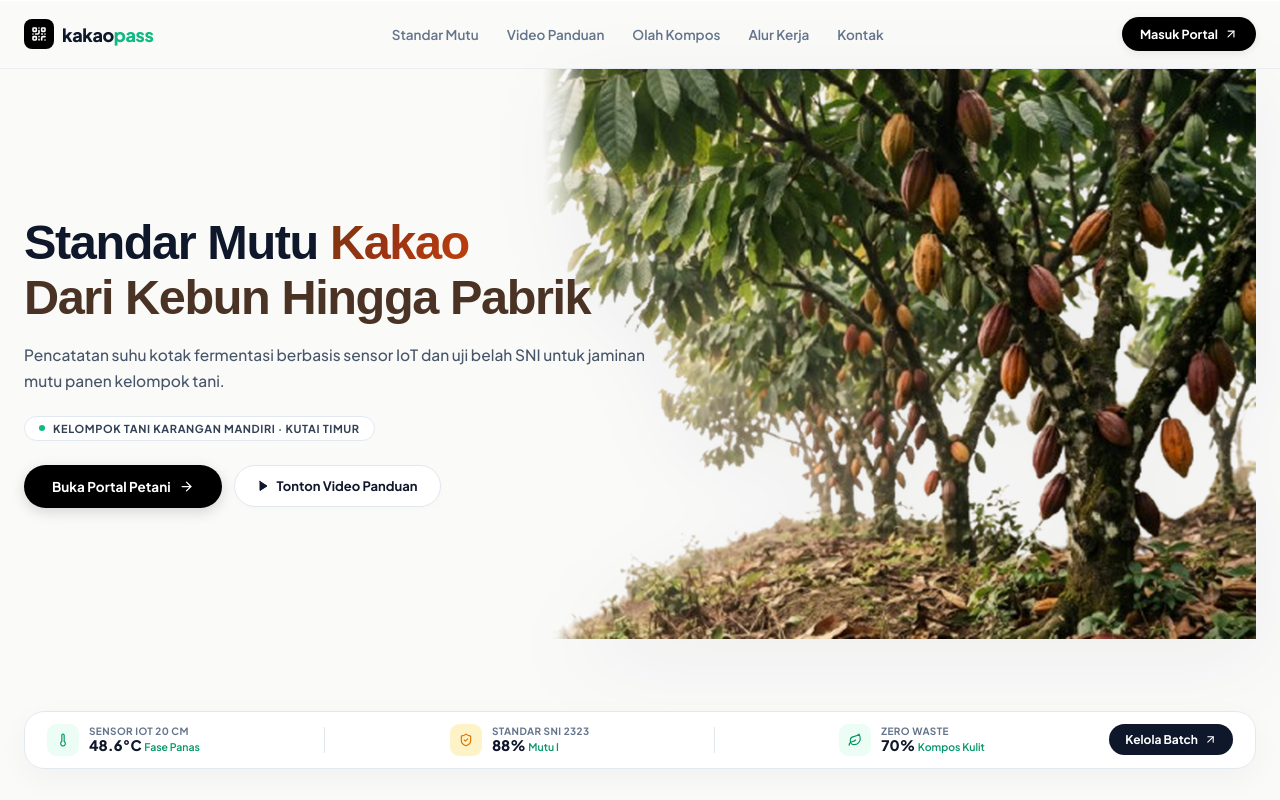
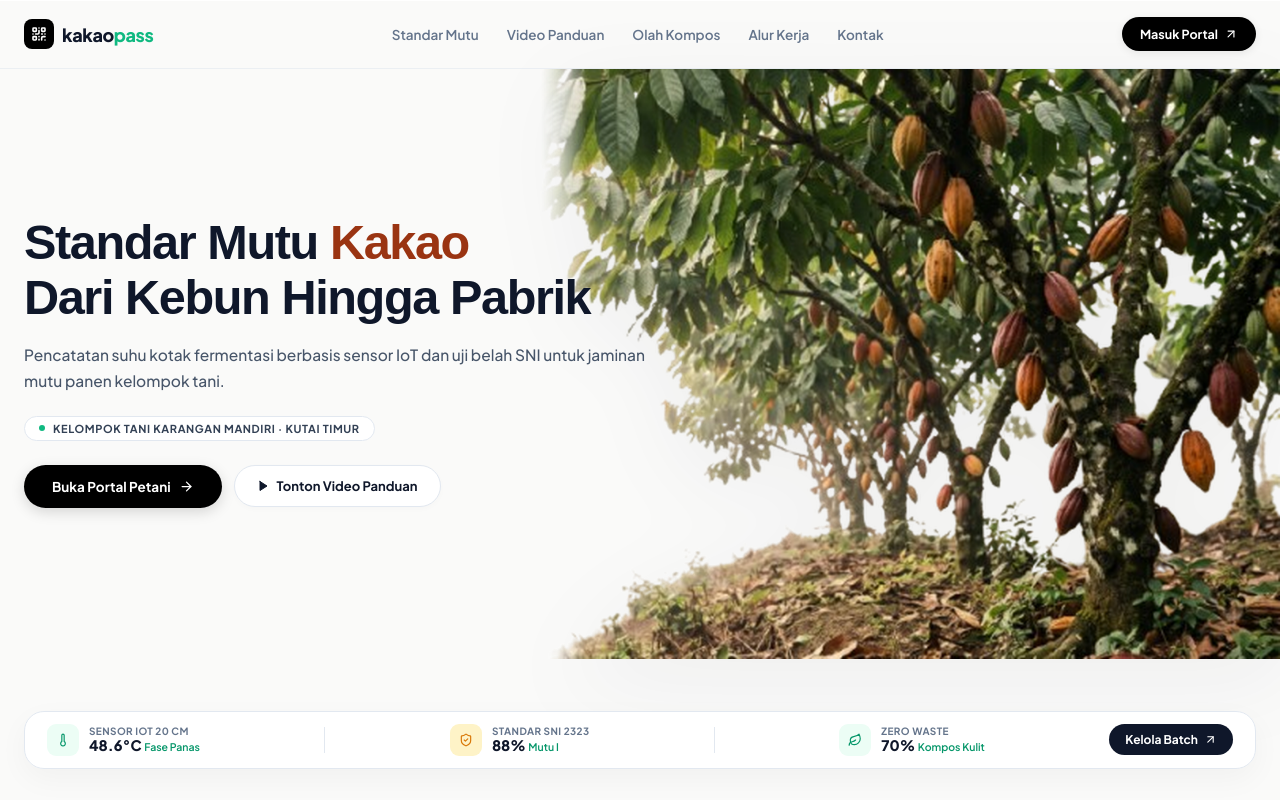
Before and after one commit to RafiAbdurrohim/kakao-pass, a Next.js app: page / in a window 1280 px wide. Shown: the top 800 px of the page. Built offline with nearby package versions, Linux system fonts and the light colour scheme.

Commit message:
fix: hilangkan celah putih di sisi kanan agar foto full bleed dan sederhanakan judul menjadi tepat 2 warna (hitam & coklat kakao)

```diff
--- a/app/kp.css
+++ b/app/kp.css
@@ -1122,15 +1122,14 @@
 .concept-hero-section{position:relative;width:100%;min-height:100vh;min-height:100dvh;display:flex;flex-direction:column;justify-content:space-between;padding-top:100px;padding-bottom:32px;background-color:#fafaf9;border-bottom:1px solid #f1f5f9;overflow:hidden}
 .concept-hero-inner{width:min(1280px,calc(100% - 48px));margin:0 auto;display:flex;flex-direction:column;justify-content:space-between;flex:1;min-height:calc(100vh - 132px);min-height:calc(100dvh - 132px);position:relative;z-index:2}
 
-/* Pohon Kakao Cutout di Sisi Kanan (Kanan Utuh, Digeser ke Kiri, Tidak Terpotong) */
-.concept-hero-tree-frame{position:absolute;top:68px;right:24px;bottom:0;height:calc(100% - 68px);max-width:56vw;pointer-events:none;z-index:1;display:flex;align-items:flex-start;justify-content:flex-end}
+/* Pohon Kakao Cutout di Sisi Kanan (Kanan Utuh, Full Bleed ke Tepi Layar) */
+.concept-hero-tree-frame{position:absolute;top:68px;right:0;bottom:0;height:calc(100% - 68px);max-width:58vw;pointer-events:none;z-index:1;display:flex;align-items:flex-start;justify-content:flex-end}
 .concept-hero-tree-render{width:auto;height:100%;max-width:100%;object-fit:contain;object-position:right top;filter:drop-shadow(0 20px 40px rgba(15,23,42,.05))}
 
 /* Left Content Area */
 .concept-hero-left-copy{max-width:660px;position:relative;z-index:2;margin-top:auto;margin-bottom:auto;padding:24px 0}
 .concept-main-title{font-size:clamp(32px,3.8vw,50px);font-weight:800;line-height:1.14;letter-spacing:-1.4px;color:#0f172a;margin:0 0 16px}
-.title-cocoa-accent{color:#78350f;background:linear-gradient(135deg,#78350f 0%,#9a3412 45%,#c2410c 100%);-webkit-background-clip:text;-webkit-text-fill-color:transparent;display:inline-block}
-.title-sub-phrase{color:#4a3325}
+.title-cocoa-accent{color:#9a3412;display:inline-block}
 .concept-lead-text{font-size:15.5px;line-height:1.7;color:#475569;margin:0 0 20px;font-weight:500}
 .concept-origin-badge{display:inline-flex;align-items:center;gap:8px;padding:5px 14px;border-radius:99px;background:rgba(255,255,255,.94);backdrop-filter:blur(10px);-webkit-backdrop-filter:blur(10px);border:1px solid #e2e8f0;color:#334155;font-size:11px;font-weight:700;letter-spacing:.6px;margin-bottom:24px}
 .origin-live-dot{width:6px;height:6px;border-radius:50%;background:#10b981}
--- a/app/page.tsx
+++ b/app/page.tsx
@@ -174,10 +174,10 @@ export default function Home() {
         <div className="concept-hero-inner">
           {/* Left Content Area (Teks, Kicker, Badge, Button) */}
           <div className="concept-hero-left-copy">
-            {/* Title Berkelas dengan Aksen Warna Coklat Kakao */}
+            {/* Title Berkelas: 2 Warna (Hitam & Coklat Kakao) */}
             <h1 className="concept-main-title">
               Standar Mutu <span className="title-cocoa-accent">Kakao</span><br />
-              <span className="title-sub-phrase">Dari Kebun Hingga Pabrik</span>
+              Dari Kebun Hingga Pabrik
             </h1>
 
             {/* Tulisan Kecil Deskripsi Singkat */}
```
